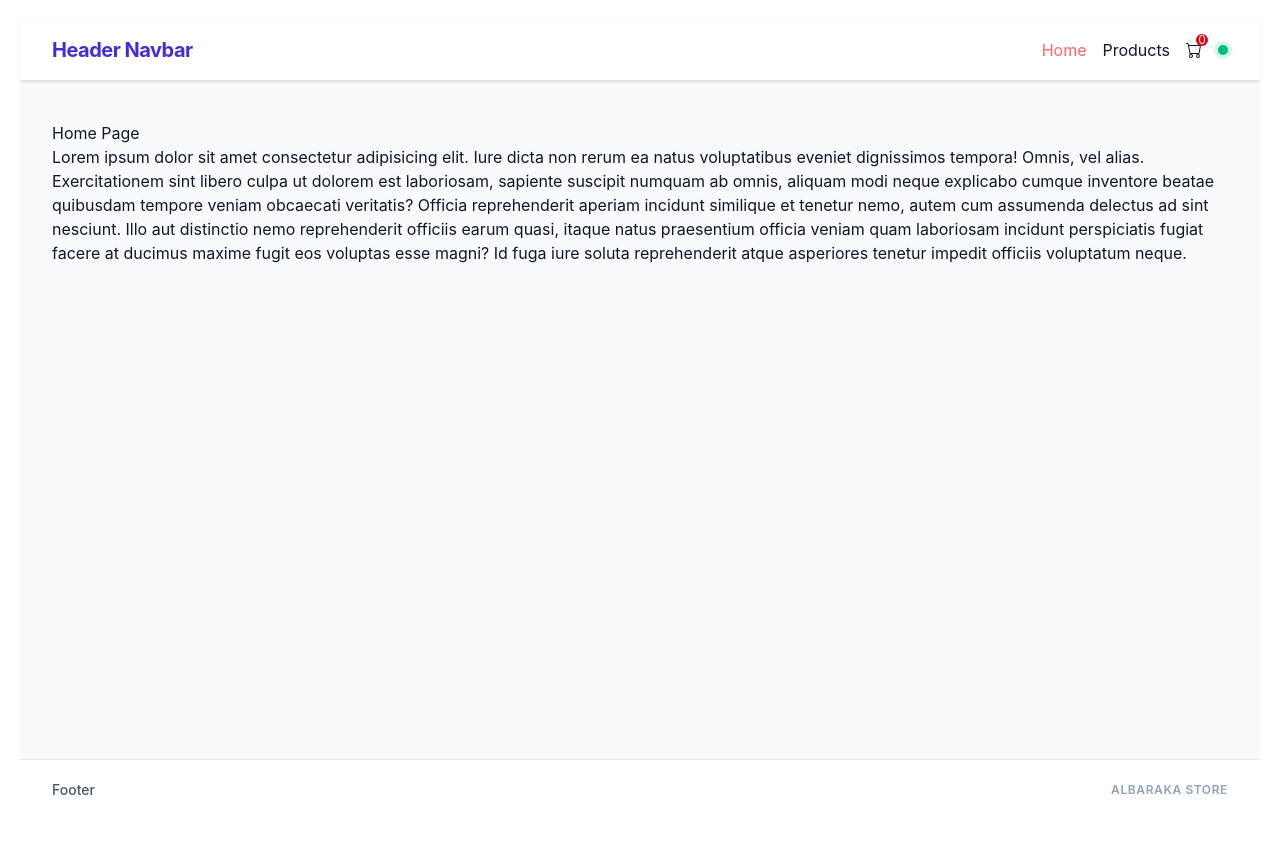
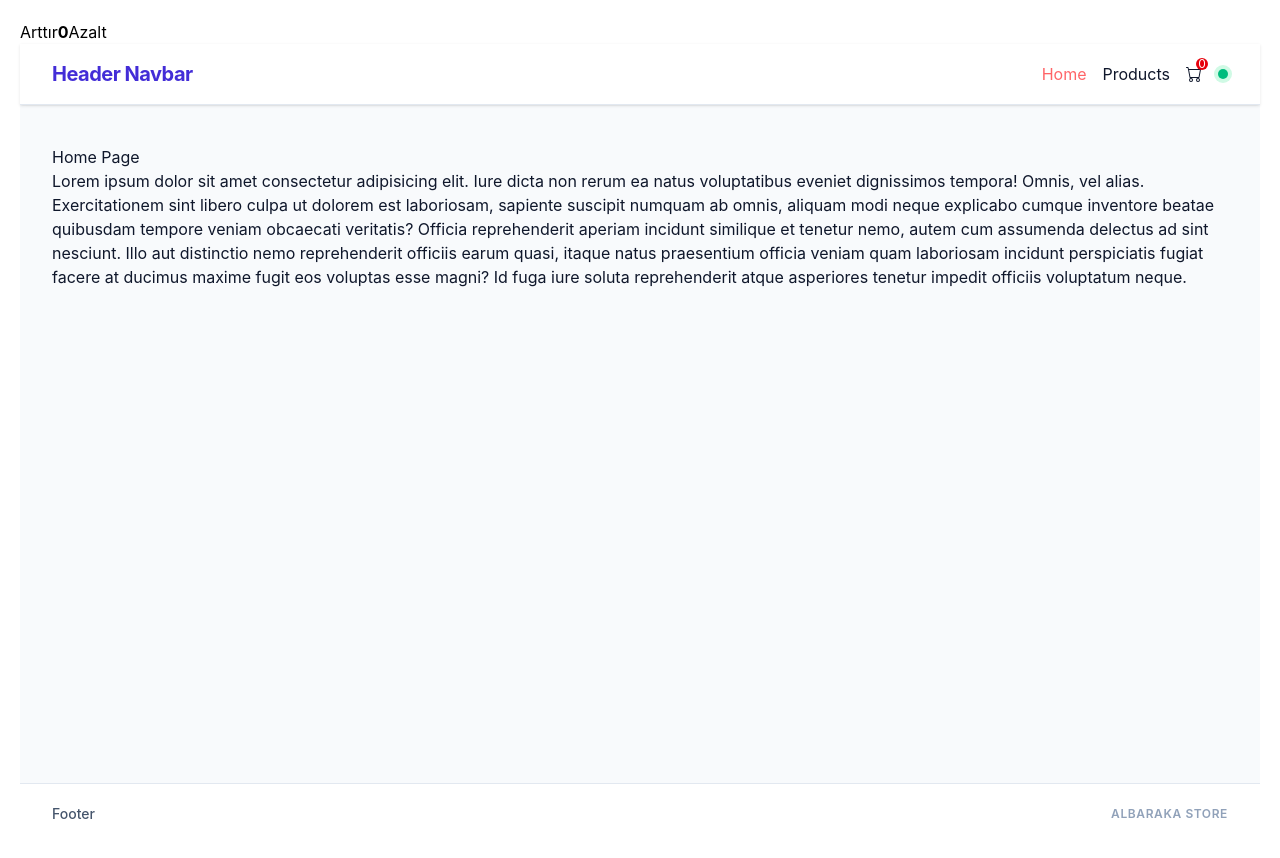
Before and after one commit to eminbasbayan/react-egitimi-albaraka, a React (Vite) app: page / in a window 1280 px wide. Shown: the top 858 px of the page. Built offline with nearby package versions, Linux system fonts and the light colour scheme.

Commit message:
Counter context örneği

```diff
--- a/src/App.jsx
+++ b/src/App.jsx
@@ -8,6 +8,7 @@ import MainLayout from './layouts/MainLayout';
 import AdminLayout from './layouts/AdminLayout';
 import AdminDashboard from './pages/admin/AdminDashboard';
 import NotFoundPage from './pages/NotFoundPage';
+import Counter from './components/Counter';
 
 const router = createBrowserRouter([
   {
@@ -33,6 +34,7 @@ const router = createBrowserRouter([
 function App() {
   return (
     <Fragment>
+      <Counter />
       <RouterProvider router={router} />
       <ToastContainer />
     </Fragment>
--- a/src/components/Counter.jsx
+++ b/src/components/Counter.jsx
@@ -1,7 +1,8 @@
-import { useState } from 'react';
+import { useContext } from 'react';
+import { CounterContext } from '../context/CounterContext';
 
 function Counter() {
-  const [count, setCount] = useState(0);
+  const { count, setCount } = useContext(CounterContext);
 
   function arttir() {
     setCount(count + 1);
--- a/src/context/CounterContext.jsx
+++ b/src/context/CounterContext.jsx
@@ -1,12 +1,15 @@
-import { createContext } from 'react';
+import { createContext, useState } from 'react';
 
 export const CounterContext = createContext();
 
 function CounterProvider(props) {
+  const [count, setCount] = useState(0);
+
   return (
     <CounterContext.Provider
       value={{
-        count: 0,
+        count,
+        setCount,
       }}
     >
       {props.children}
```
